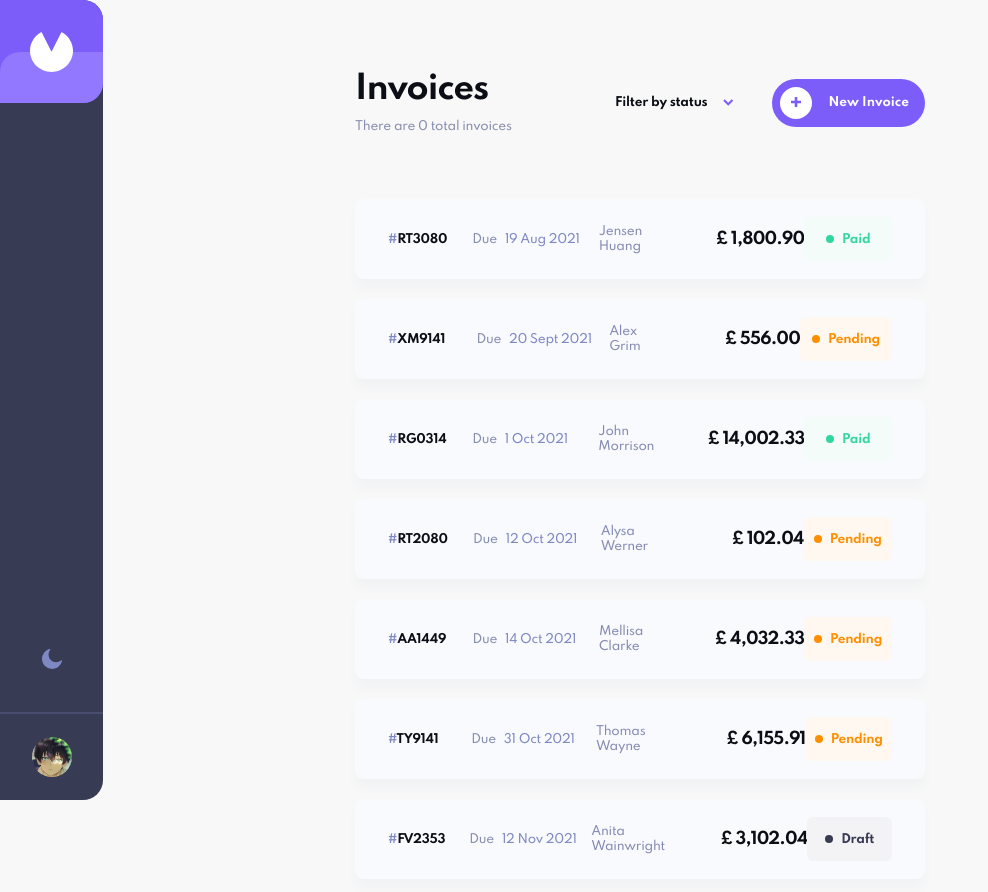
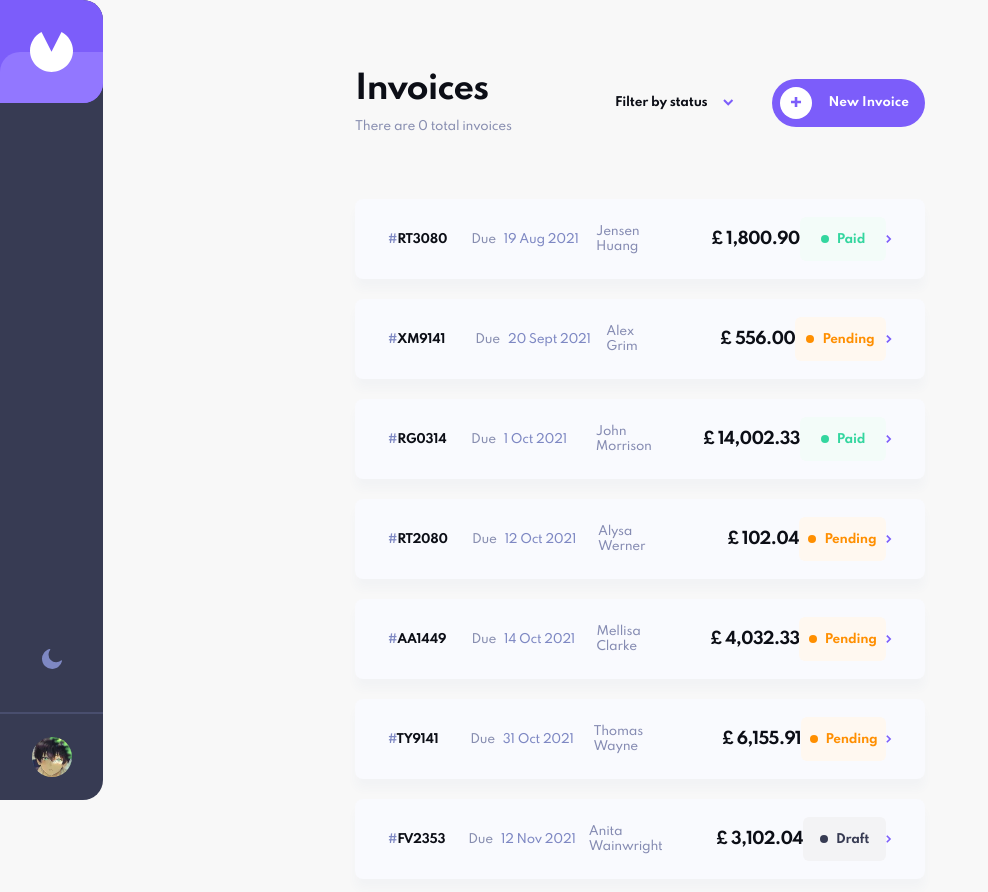
Before and after one commit to Euuphi/invoice-app, a Next.js app: page / in a window 1280 px wide. Shown: the top 892 px of the page, without its empty margins (0-988 px from the left). Built offline with nearby package versions, Linux system fonts and the light colour scheme.

Commit message:
Rename Invoices folder to InvoiceList

```diff
--- a/pages/index.js
+++ b/pages/index.js
@@ -3,7 +3,7 @@ import Head from "next/head";
 import Background from "components/layout/Background";
 import MainContainer from "components/layout/MainContainer";
 import MainHeading from "components/sections/MainHeading";
-import Invoices from "components/sections/Invoices";
+import InvoiceList from "components/sections/InvoiceList";
 
 export default function Home() {
     return (
@@ -14,7 +14,7 @@ export default function Home() {
             <Background as="main">
                 <MainContainer>
                     <MainHeading />
-                    <Invoices />
+                    <InvoiceList />
                 </MainContainer>
             </Background>
         </>
--- a/src/components/sections/Invoices/InvoiceItem/InvoiceItem.js
+++ b/src/components/sections/InvoiceList/InvoiceItem/InvoiceItem.js
@@ -7,6 +7,7 @@ import DueDate from "./DueDate";
 import Name from "./Name";
 import Total from "./Total";
 import StatusIcon from "./StatusIcon";
+import RightArrowIcon from "./RightArrowIcon";
 
 const Container = styled.div`
     display: flex;
@@ -35,6 +36,7 @@ const InvoiceItem = ({ id, clientName, dueDate, total, status }) => {
             <Name>{clientName}</Name>
             <Total total={total} />
             <StatusIcon status={status} />
+            <RightArrowIcon />
         </Container>
     );
 };
--- /dev/null
+++ b/src/components/sections/InvoiceList/InvoiceItem/RightArrowIcon.js
@@ -0,0 +1,8 @@
+// Icon
+import RightArrowSVG from "images/svgs/icon-arrow-right.svg";
+
+const RightArrowIcon = () => {
+    return <RightArrowSVG />;
+};
+
+export default RightArrowIcon;
--- a/src/components/sections/Invoices/Invoices.js
+++ b/src/components/sections/InvoiceList/InvoicesList.js
@@ -1,9 +1,9 @@
 import FlexContainer from "components/layout/FlexContainer";
-import InvoiceItem from "./InvoiceItem/";
+import InvoiceItem from "./InvoiceItem";
 // Data
 import data from "data/data.json";
 
-const Invoices = () => {
+const InvoiceList = () => {
     // Extract invoice data from json file intro an array of objects
     const invoiceData = JSON.parse(JSON.stringify(data));
 
@@ -25,4 +25,4 @@ const Invoices = () => {
     );
 };
 
-export default Invoices;
+export default InvoiceList;
--- /dev/null
+++ b/src/components/sections/InvoiceList/index.js
@@ -0,0 +1 @@
+export { default } from "./InvoicesList";
--- a/src/components/sections/Invoices/index.js
+++ /dev/null
@@ -1 +0,0 @@
-export { default } from "./Invoices";
```
Also changed, not shown: src/components/sections/InvoiceList/InvoiceItem/DueDate.js (renamed from src/components/sections/Invoices/InvoiceItem/DueDate.js), src/components/sections/InvoiceList/InvoiceItem/Id.js (renamed from src/components/sections/Invoices/InvoiceItem/Id.js), src/components/sections/InvoiceList/InvoiceItem/Name.js (renamed from src/components/sections/Invoices/InvoiceItem/Name.js), src/components/sections/InvoiceList/InvoiceItem/StatusIcon.js (renamed from src/components/sections/Invoices/InvoiceItem/StatusIcon.js), src/components/sections/InvoiceList/InvoiceItem/Total.js (renamed from src/components/sections/Invoices/InvoiceItem/Total.js), src/components/sections/InvoiceList/InvoiceItem/index.js (renamed from src/components/sections/Invoices/InvoiceItem/index.js).
